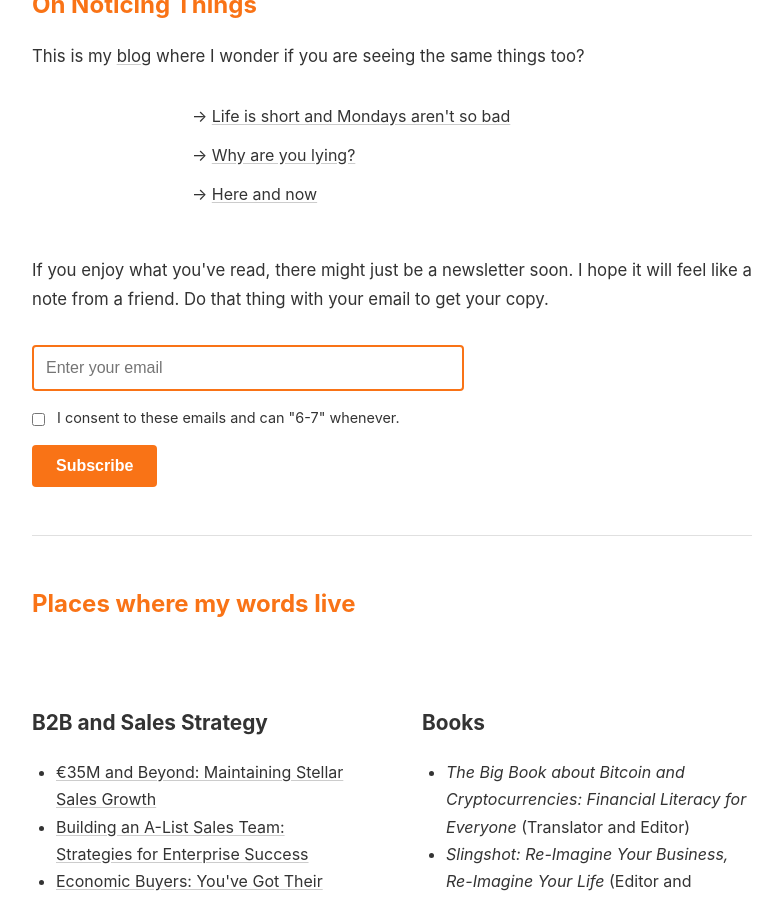
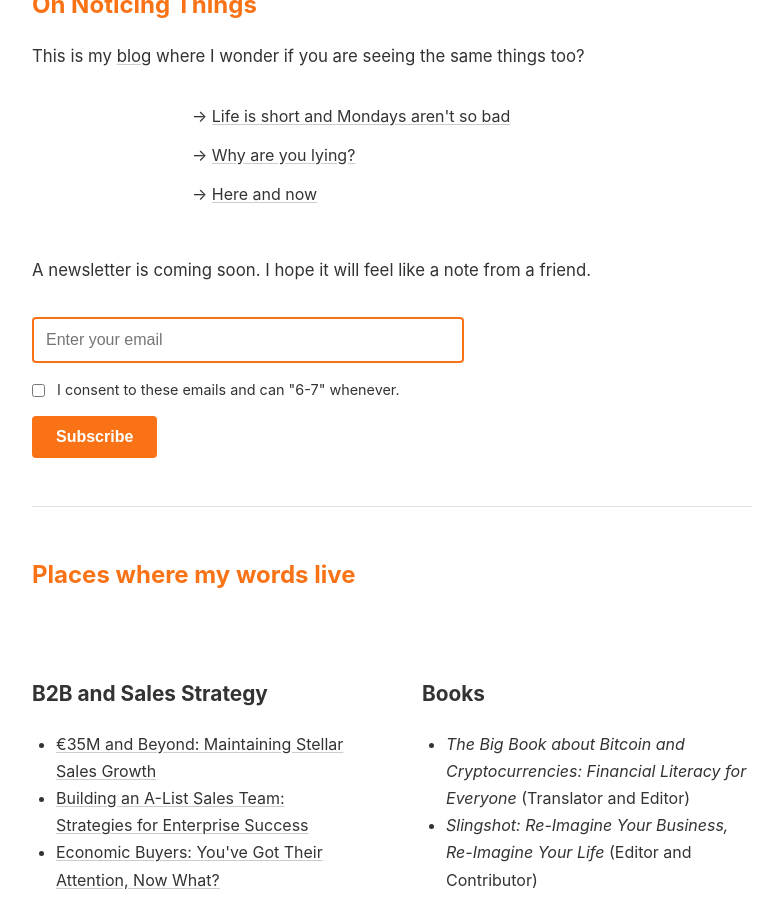
Before and after one commit to westleyovercash/westleyovercash.github.io, a Jekyll site: the page built from index.md, in a window 1280 px wide and 900 px high, scrolled down 783 px. Shown: the whole window, without its empty margins (248-1030 px from the left). Built offline with Jekyll 4.4.1, drawn with Linux system fonts in a browser that asks for light colours.

Commit message:
Update index.md

```diff
--- a/index.md
+++ b/index.md
@@ -28,7 +28,7 @@
 {% endfor %}
 </ul>
 
-<p style="margin-top: 3rem;">If you enjoy what you've read, there might just be a newsletter soon. I hope it will feel like a note from a friend. Do that thing with your email to get your copy.</p>
+<p style="margin-top: 3rem;">A newsletter is coming soon. I hope it will feel like a note from a friend.</p>
 
 <form action="https://buttondown.email/api/emails/embed-subscribe/westley" method="post" target="popupwindow" style="margin: 2rem 0;">
   <input type="email" name="email" placeholder="Enter your email" required style="display: block; margin-bottom: 1rem;">
```
